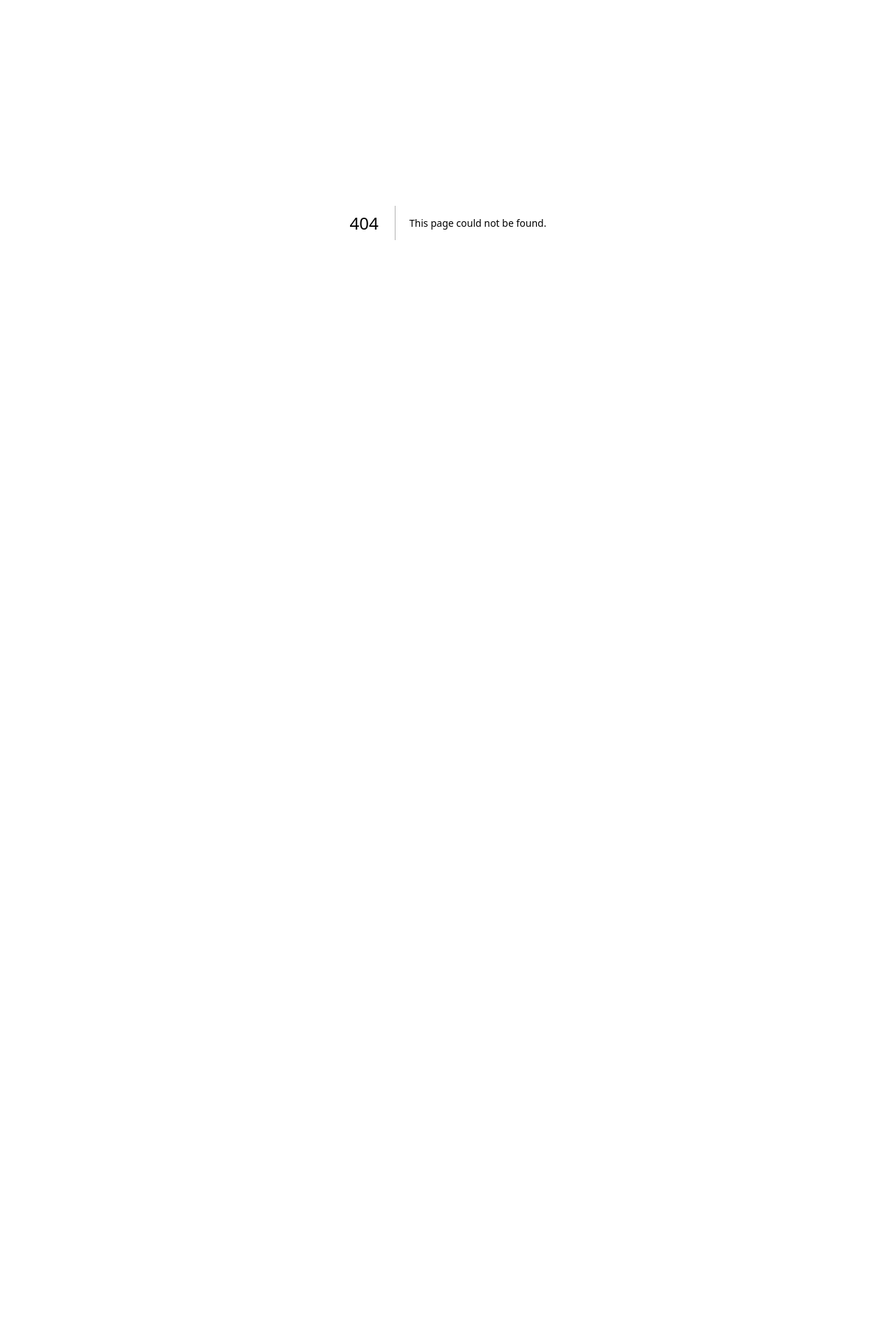
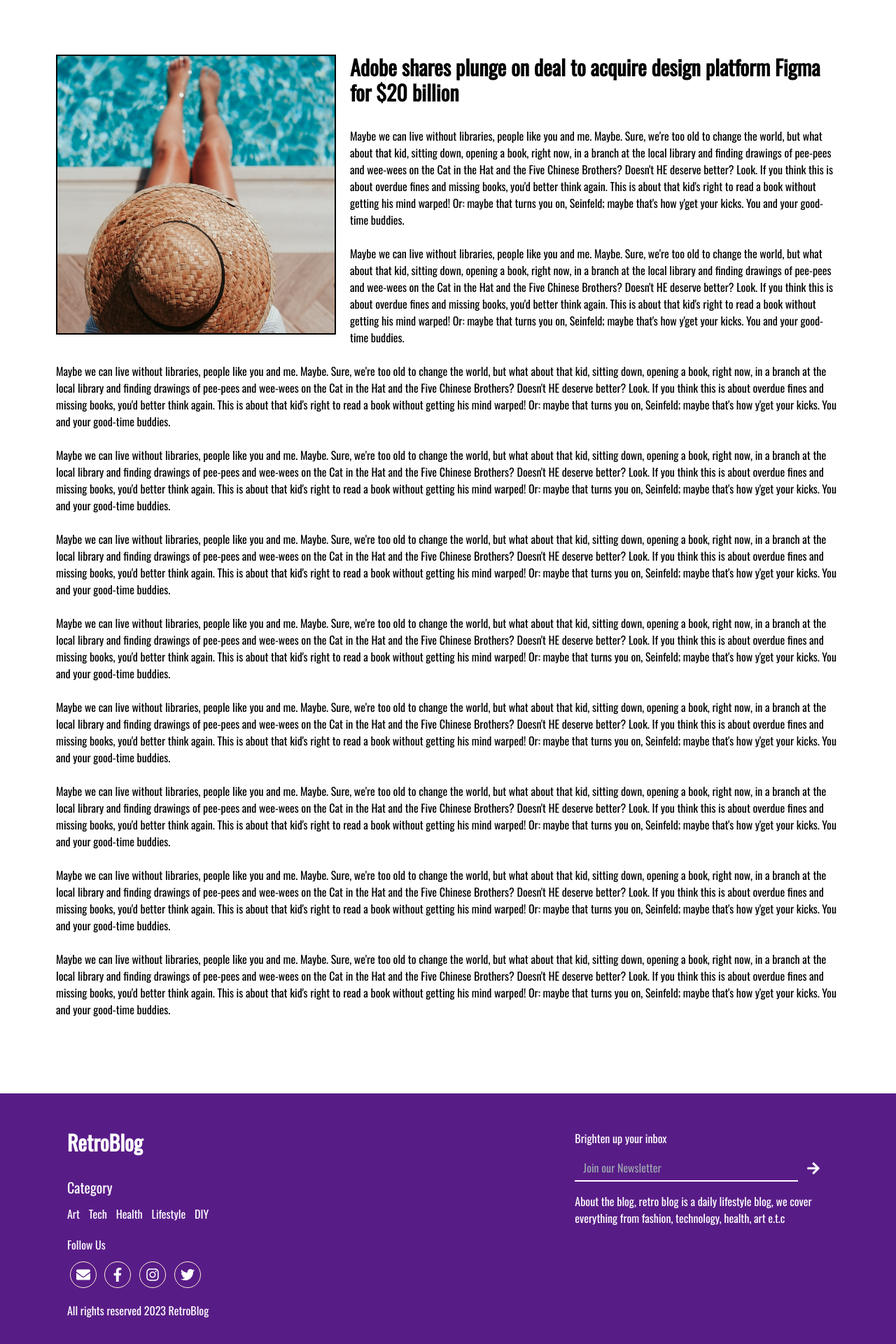
Before and after one commit to najiite/beginners-corner-blog, a Next.js app: page /posts/post in a window 1280 px wide. Before the commit this address had no page. Shown: the part 82-2002 px from the top of the page at 70% size. Before the commit the page ends 800 px from the top, so only its background shows below. Built offline with nearby package versions, Linux system fonts and the light colour scheme.

Commit message:
post page

```diff
--- /dev/null
+++ b/components/Layout.js
@@ -0,0 +1,30 @@
+import Head from 'next/head'
+import Navbar from '@/components/navbar'
+import Footer from '@/components/footer'
+
+const Layout = ({children, title }) => {
+  return (
+    <>
+        <Head>
+        <title>{title}</title>
+        <meta name="description" content="" />
+        <meta name="viewport" content="width=device-width, initial-scale=1" />
+        <meta name="robots" content="index, follow" />
+        <meta charSet="UTF-8"></meta>
+        <link rel="preconnect" href="https://fonts.googleapis.com" />
+        <link rel="preconnect" href="https://fonts.gstatic.com" crossOrigin />
+        <link href="https://fonts.googleapis.com/css2?family=Oswald&display=swap" rel="stylesheet"></link>
+        </Head>
+
+        <Navbar />
+            {children}
+        <Footer />
+
+    </>
+  )
+}
+Layout.defaultProps ={
+  title: "Retro Blog"
+}
+
+export default Layout
--- a/components/footer.js
+++ b/components/footer.js
@@ -5,7 +5,7 @@
   return (
 
     <div>
-        <div className='bg-color sm:flex sm:gap-10 sm:justify-between mt-10 sm:px-24 px-5 py-10 text-white'>
+        <div className='bg-color sm:flex sm:gap-10 sm:justify-between mt-24 sm:px-24 px-5 py-10  text-white'>
             <div>
                 <p className='font-bold text-3xl font-logo pb-5'>RetroBlog</p>
                 <p className='text-xl'>Category</p>
--- a/pages/index.js
+++ b/pages/index.js
@@ -1,25 +1,14 @@
-import Head from 'next/head'
-import Navbar from '@/components/navbar'
 import Hero from '@/components/hero'
 import Posts from '@/components/posts'
-import Footer from '@/components/footer'
+import Layout from '@/components/Layout'
 
 export default function Home() {
   return (
     <>
-      <Head>
-        <title>Retro Blog</title>
-        <meta name="description" content="Generated by create next app" />
-        <meta name="viewport" content="width=device-width, initial-scale=1" />
-        <link rel="preconnect" href="https://fonts.googleapis.com" />
-        <link rel="preconnect" href="https://fonts.gstatic.com" crossOrigin />
-        <link href="https://fonts.googleapis.com/css2?family=Oswald&display=swap" rel="stylesheet"></link>
-      </Head>
-
-      <Navbar />
-      <Hero />
-      <Posts />
-      <Footer />
+      <Layout>
+        <Hero />
+        <Posts />
+      </Layout >
     </>
   )
 }
--- /dev/null
+++ b/pages/posts/post.js
@@ -0,0 +1,27 @@
+import Layout from '@/components/Layout'
+
+export default function Home() {
+  return (
+    <>
+      <Layout>
+        <div className=' mt-24 lg:mt-40 mb-12 lg:mx-20 mx-3'>
+        <img className='float-left w-[400px] h-[400px] object-center object-cover mr-5 border-2 border-black ' alt='post' src='/pool.jpg'></img>
+        <h1 className='text-3xl font-semibold pb-5'>
+            Adobe shares plunge on deal to acquire design platform Figma for $20 billion
+        </h1>
+        <p>Maybe we can live without libraries, people like you and me. Maybe. Sure, we're too old to change the world, but what about that kid, sitting down, opening a book, right now, in a branch at the local library and finding drawings of pee-pees and wee-wees on the Cat in the Hat and the Five Chinese Brothers? Doesn't HE deserve better? Look. If you think this is about overdue fines and missing books, you'd better think again. This is about that kid's right to read a book without getting his mind warped! Or: maybe that turns you on, Seinfeld; maybe that's how y'get your kicks. You and your good-time buddies.</p>
+        <p>Maybe we can live without libraries, people like you and me. Maybe. Sure, we're too old to change the world, but what about that kid, sitting down, opening a book, right now, in a branch at the local library and finding drawings of pee-pees and wee-wees on the Cat in the Hat and the Five Chinese Brothers? Doesn't HE deserve better? Look. If you think this is about overdue fines and missing books, you'd better think again. This is about that kid's right to read a book without getting his mind warped! Or: maybe that turns you on, Seinfeld; maybe that's how y'get your kicks. You and your good-time buddies.</p>
+        <p>Maybe we can live without libraries, people like you and me. Maybe. Sure, we're too old to change the world, but what about that kid, sitting down, opening a book, right now, in a branch at the local library and finding drawings of pee-pees and wee-wees on the Cat in the Hat and the Five Chinese Brothers? Doesn't HE deserve better? Look. If you think this is about overdue fines and missing books, you'd better think again. This is about that kid's right to read a book without getting his mind warped! Or: maybe that turns you on, Seinfeld; maybe that's how y'get your kicks. You and your good-time buddies.</p>
+        <p>Maybe we can live without libraries, people like you and me. Maybe. Sure, we're too old to change the world, but what about that kid, sitting down, opening a book, right now, in a branch at the local library and finding drawings of pee-pees and wee-wees on the Cat in the Hat and the Five Chinese Brothers? Doesn't HE deserve better? Look. If you think this is about overdue fines and missing books, you'd better think again. This is about that kid's right to read a book without getting his mind warped! Or: maybe that turns you on, Seinfeld; maybe that's how y'get your kicks. You and your good-time buddies.</p>
+        <p>Maybe we can live without libraries, people like you and me. Maybe. Sure, we're too old to change the world, but what about that kid, sitting down, opening a book, right now, in a branch at the local library and finding drawings of pee-pees and wee-wees on the Cat in the Hat and the Five Chinese Brothers? Doesn't HE deserve better? Look. If you think this is about overdue fines and missing books, you'd better think again. This is about that kid's right to read a book without getting his mind warped! Or: maybe that turns you on, Seinfeld; maybe that's how y'get your kicks. You and your good-time buddies.</p>
+        <p>Maybe we can live without libraries, people like you and me. Maybe. Sure, we're too old to change the world, but what about that kid, sitting down, opening a book, right now, in a branch at the local library and finding drawings of pee-pees and wee-wees on the Cat in the Hat and the Five Chinese Brothers? Doesn't HE deserve better? Look. If you think this is about overdue fines and missing books, you'd better think again. This is about that kid's right to read a book without getting his mind warped! Or: maybe that turns you on, Seinfeld; maybe that's how y'get your kicks. You and your good-time buddies.</p>
+        <p>Maybe we can live without libraries, people like you and me. Maybe. Sure, we're too old to change the world, but what about that kid, sitting down, opening a book, right now, in a branch at the local library and finding drawings of pee-pees and wee-wees on the Cat in the Hat and the Five Chinese Brothers? Doesn't HE deserve better? Look. If you think this is about overdue fines and missing books, you'd better think again. This is about that kid's right to read a book without getting his mind warped! Or: maybe that turns you on, Seinfeld; maybe that's how y'get your kicks. You and your good-time buddies.</p>
+        <p>Maybe we can live without libraries, people like you and me. Maybe. Sure, we're too old to change the world, but what about that kid, sitting down, opening a book, right now, in a branch at the local library and finding drawings of pee-pees and wee-wees on the Cat in the Hat and the Five Chinese Brothers? Doesn't HE deserve better? Look. If you think this is about overdue fines and missing books, you'd better think again. This is about that kid's right to read a book without getting his mind warped! Or: maybe that turns you on, Seinfeld; maybe that's how y'get your kicks. You and your good-time buddies.</p>
+        <p>Maybe we can live without libraries, people like you and me. Maybe. Sure, we're too old to change the world, but what about that kid, sitting down, opening a book, right now, in a branch at the local library and finding drawings of pee-pees and wee-wees on the Cat in the Hat and the Five Chinese Brothers? Doesn't HE deserve better? Look. If you think this is about overdue fines and missing books, you'd better think again. This is about that kid's right to read a book without getting his mind warped! Or: maybe that turns you on, Seinfeld; maybe that's how y'get your kicks. You and your good-time buddies.</p>
+        <p>Maybe we can live without libraries, people like you and me. Maybe. Sure, we're too old to change the world, but what about that kid, sitting down, opening a book, right now, in a branch at the local library and finding drawings of pee-pees and wee-wees on the Cat in the Hat and the Five Chinese Brothers? Doesn't HE deserve better? Look. If you think this is about overdue fines and missing books, you'd better think again. This is about that kid's right to read a book without getting his mind warped! Or: maybe that turns you on, Seinfeld; maybe that's how y'get your kicks. You and your good-time buddies.</p>
+
+        </div>
+      </Layout >
+    </>
+  )
+}
--- a/styles/globals.css
+++ b/styles/globals.css
@@ -11,7 +11,9 @@
     .lg-navElements {
       @apply py-2 px-4 font-semibold text-black hover:bg-purple-800 hover:text-yellow-300
     }
-
+  p {
+    @apply py-3
+  }
     .sm-navElements {
       @apply p-5 text-4xl text-white font-semibold hover:bg-purple-800
     }
```
